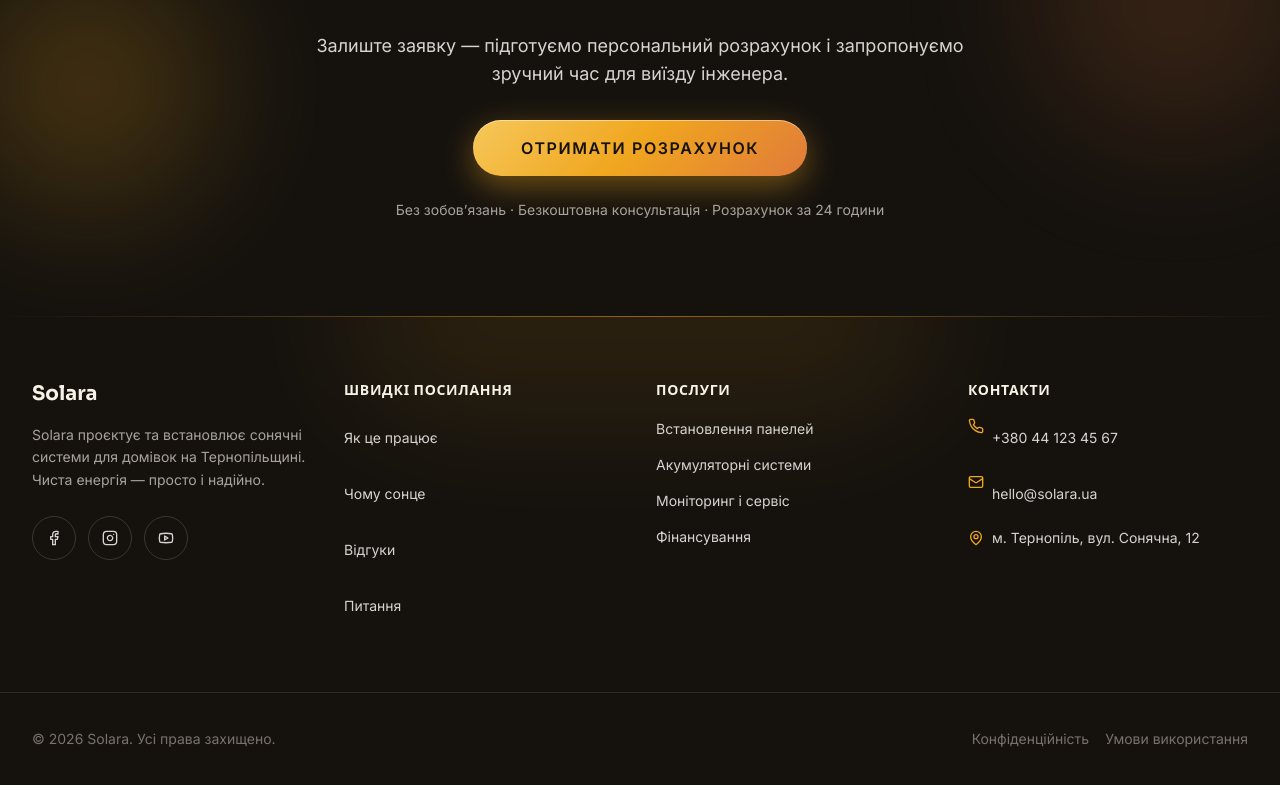
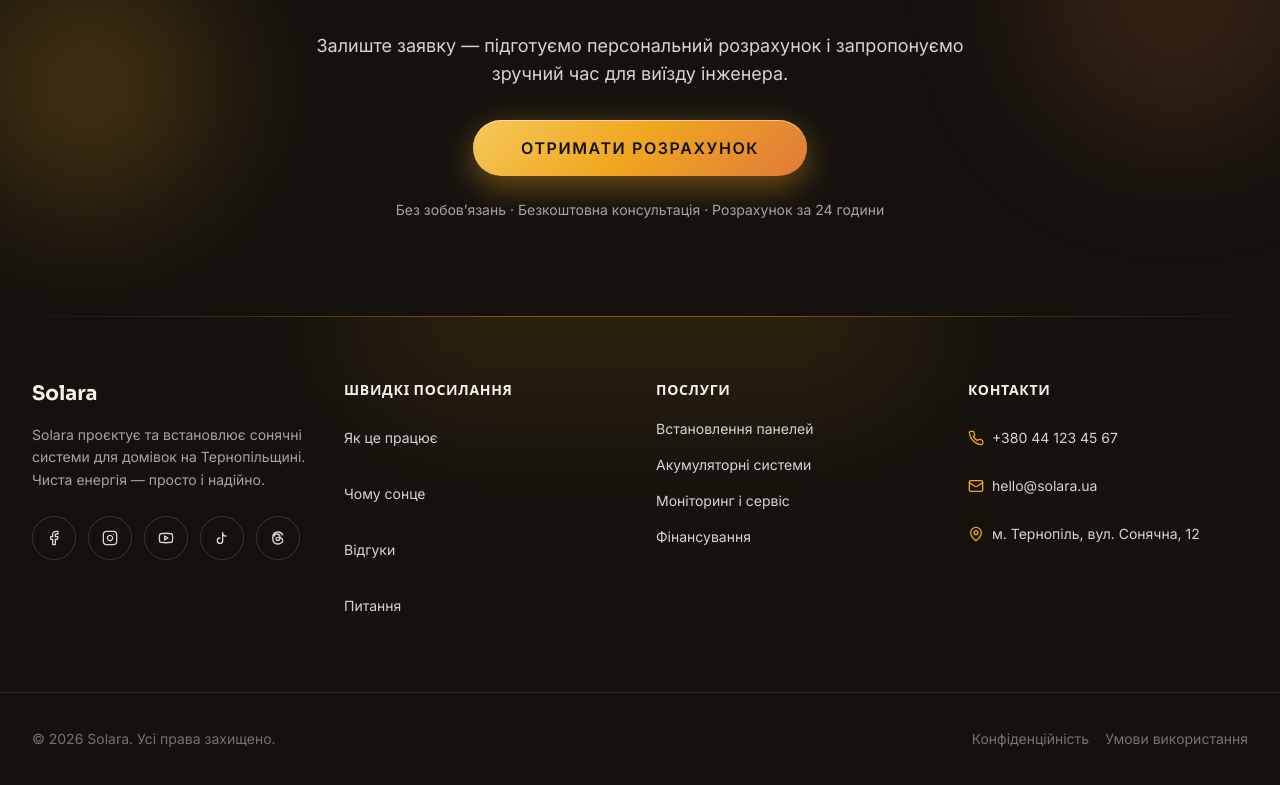
Before and after one commit to OleksandrShchur/SolarEnergy, a React (Vite) app: page / in a window 1280 px wide. Shown: the part 7056-7841 px from the top of the page. Built offline with nearby package versions, Linux system fonts and the light colour scheme.

Commit message:
add tik tok and threads icons to the footer

```diff
--- a/src/components/layout/Footer.tsx
+++ b/src/components/layout/Footer.tsx
@@ -13,7 +13,7 @@ export function Footer() {
         <div>
           <p className="font-heading text-xl font-bold text-cream">{brand.name}</p>
           <p className="mt-4 text-sm leading-relaxed text-stone-400">{footer.blurb}</p>
-          <div className="mt-6 flex gap-3">
+          <div className="mt-6 flex flex-wrap gap-3">
             <SocialLink href="#" label={footer.aria.facebook}>
               <Facebook className="h-4 w-4" />
             </SocialLink>
@@ -22,6 +22,12 @@ export function Footer() {
             </SocialLink>
             <SocialLink href="#" label={footer.aria.youtube}>
               <Youtube className="h-4 w-4" />
+            </SocialLink>
+            <SocialLink href="#" label={footer.aria.tiktok}>
+              <TikTokIcon className="h-4 w-4" />
+            </SocialLink>
+            <SocialLink href="#" label={footer.aria.threads}>
+              <ThreadsIcon className="h-4 w-4" />
             </SocialLink>
           </div>
         </div>
@@ -61,21 +67,27 @@ export function Footer() {
           <h3 className="font-heading text-sm font-semibold uppercase tracking-wider text-cream">
             {footer.columns.contact}
           </h3>
-          <ul className="mt-4 space-y-3 text-sm">
-            <li className="flex items-start gap-2">
-              <Phone className="mt-0.5 h-4 w-4 shrink-0 text-primary" aria-hidden />
-              <a href={`tel:${footer.contact.phone.replace(/\s/g, '')}`} className="inline-flex min-h-11 items-center hover:text-primary">
+          <ul className="mt-4 space-y-1 text-sm">
+            <li>
+              <a
+                href={`tel:${footer.contact.phone.replace(/\s/g, '')}`}
+                className="inline-flex min-h-11 items-center gap-2 hover:text-primary"
+              >
+                <Phone className="h-4 w-4 shrink-0 text-primary" aria-hidden />
                 {footer.contact.phone}
               </a>
             </li>
-            <li className="flex items-start gap-2">
-              <Mail className="mt-0.5 h-4 w-4 shrink-0 text-primary" aria-hidden />
-              <a href={`mailto:${footer.contact.email}`} className="inline-flex min-h-11 items-center hover:text-primary">
+            <li>
+              <a
+                href={`mailto:${footer.contact.email}`}
+                className="inline-flex min-h-11 items-center gap-2 hover:text-primary"
+              >
+                <Mail className="h-4 w-4 shrink-0 text-primary" aria-hidden />
                 {footer.contact.email}
               </a>
             </li>
-            <li className="flex items-start gap-2">
-              <MapPin className="mt-0.5 h-4 w-4 shrink-0 text-primary" aria-hidden />
+            <li className="flex min-h-11 items-center gap-2">
+              <MapPin className="h-4 w-4 shrink-0 text-primary" aria-hidden />
               <span>{footer.contact.address}</span>
             </li>
           </ul>
@@ -117,3 +129,39 @@ function SocialLink({
     </a>
   )
 }
+
+function TikTokIcon({ className }: { className?: string }) {
+  return (
+    <svg
+      xmlns="http://www.w3.org/2000/svg"
+      viewBox="0 0 24 24"
+      fill="none"
+      stroke="currentColor"
+      strokeWidth="2"
+      strokeLinecap="round"
+      strokeLinejoin="round"
+      className={className}
+      aria-hidden
+    >
+      <path d="M9 12a4 4 0 1 0 4 4V4a5 5 0 0 0 5 5" />
+    </svg>
+  )
+}
+
+function ThreadsIcon({ className }: { className?: string }) {
+  return (
+    <svg
+      xmlns="http://www.w3.org/2000/svg"
+      viewBox="0 0 24 24"
+      fill="none"
+      stroke="currentColor"
+      strokeWidth="2"
+      strokeLinecap="round"
+      strokeLinejoin="round"
+      className={className}
+      aria-hidden
+    >
+      <path d="M19 7.5c-1.333-3-3.667-4.5-7-4.5-5 0-8 2.5-8 9s3.5 9 8 9 7-3 7-5-1-5-7-5c-2.5 0-3 1.25-3 2.5 0 1.5 1 2.5 2.5 2.5 2.5 0 3.5-1.5 3.5-5s-2-5-5-5-3 1-3.5 3" />
+    </svg>
+  )
+}
--- a/src/content/site.ts
+++ b/src/content/site.ts
@@ -307,6 +307,8 @@ export const footer = {
     facebook: 'Facebook',
     instagram: 'Instagram',
     youtube: 'YouTube',
+    tiktok: 'TikTok',
+    threads: 'Threads',
   },
 }
 
```
